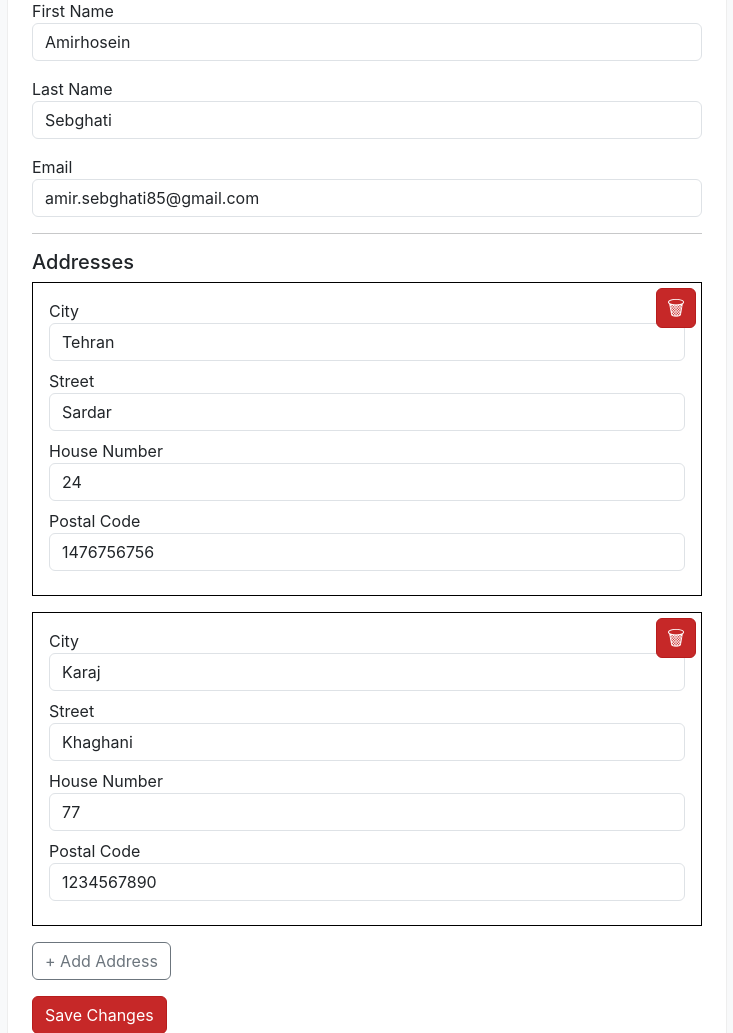
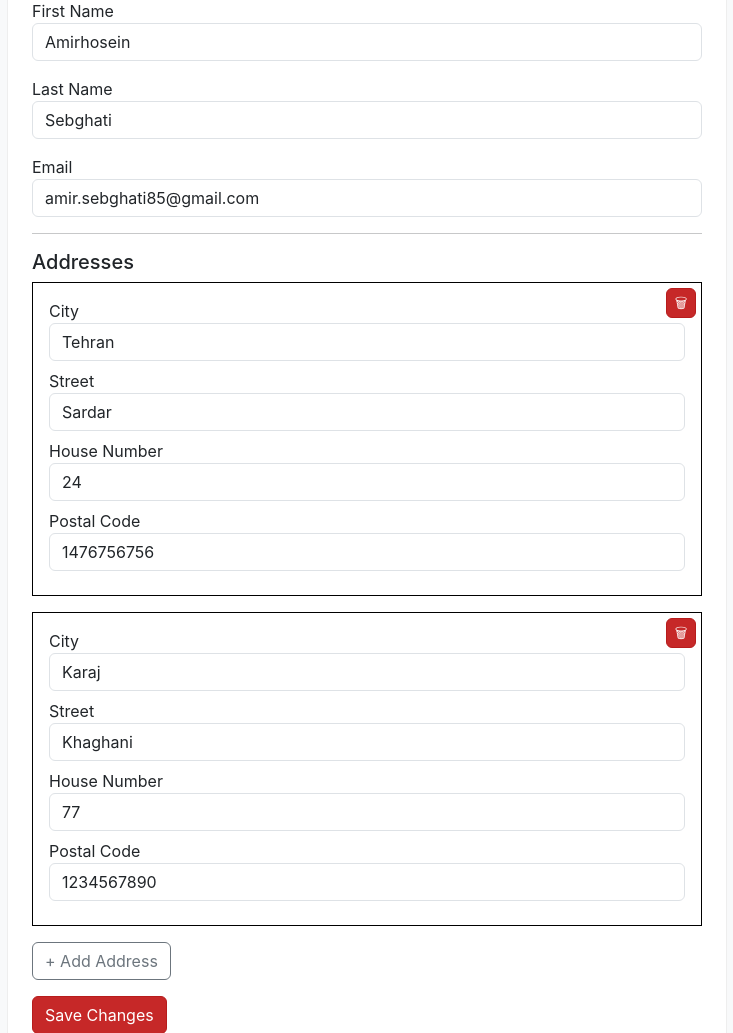
Before and after one commit to Sakayaaa/django-online-shop, a Django app: page /accounts/edit-profile/ in a window 1280 px wide. Shown: the part 148-1181 px from the top of the page, without its empty margins (273-1006 px from the left). Run offline with Django 5.2, Linux system fonts and the light colour scheme; a user stored in the database is signed in; data comes from the database, SQL or seed files in the repository.

Commit message:
Changes to be committed: 	modified:   accounts/templates/accounts/edit-profile.html 	modified:   accounts/views.py

```diff
--- a/accounts/templates/accounts/edit-profile.html
+++ b/accounts/templates/accounts/edit-profile.html
@@ -30,7 +30,7 @@
       <div id="address-container">
         {% for addr in addresses %}
           <div class="address-box mb-3 p-3" style="border:1px solid black; position: relative;">
-            <button type="button" class="btn btn-danger remove-address" style="position:absolute; top:5px; right:5px; width:40px; height:40px; font-size:20px; padding:0;">🗑</button>
+            <button type="button" class="btn btn-danger remove-address" style="position:absolute; top:5px; right:5px; width:30px; height:30px; font-size:14px; padding:0;">🗑</button>
             <div class="mb-2">
               <label>City</label>
               <input type="text" name="city[]" class="form-control" value="{{ addr.city }}" />
@@ -67,7 +67,7 @@
       div.style = 'border:1px solid black; position: relative;'
       div.innerHTML = `
               <button type="button" class="btn btn-danger remove-address"
-                  style="position:absolute; top:5px; right:5px; width:40px; height:40px; font-size:20px; padding:0;">🗑
+                      style="position:absolute; top:5px; right:5px; width:30px; height:30px; font-size:20px; padding:0;">🗑
               </button>
               <div class="mb-2"><label>City</label><input type="text" name="city[]" class="form-control"></div>
               <div class="mb-2"><label>Street</label><input type="text" name="street[]" class="form-control"></div>
--- a/accounts/views.py
+++ b/accounts/views.py
@@ -1,3 +1,4 @@
+from django.forms import ValidationError
 from django.shortcuts import render
 from django.views import View
 from .forms import RegisterForm, EditProfileForm
@@ -72,7 +73,7 @@ class EditProfile(View):
             request.POST.getlist('city[]'),
             request.POST.getlist('street[]'),
             request.POST.getlist('number[]'),
-            request.POST.getlist('postal_code[]')
+            request.POST.getlist('postal_code[]'),
         ))
 
         if form.is_valid():
@@ -81,16 +82,22 @@ class EditProfile(View):
             request.user.addresses.all().delete()
             for data in addresses_data[:5]:
                 city, street, number, postal_code = [x.strip() for x in data]
-                if any([city, street, number, postal_code]):
-                    Address.objects.create(
+                if all([city, street, number, postal_code]):
+                    addr = Address(
                         user=request.user,
                         city=city,
                         street=street,
                         number=number,
                         postal_code=postal_code
                     )
+                    try:
+                        addr.full_clean()
+                        addr.save()
 
-            messages.success(request, "Profile updated successfully.")
+                    except ValidationError as e:
+                        messages.error(request, f"Address '{addr.address_summary()}' is invalid: {e}")
+                        continue
+
             return redirect('profile')
 
         messages.error(request, "Something went wrong.")
```
Lines whose indentation alone changed are shown as unchanged.
